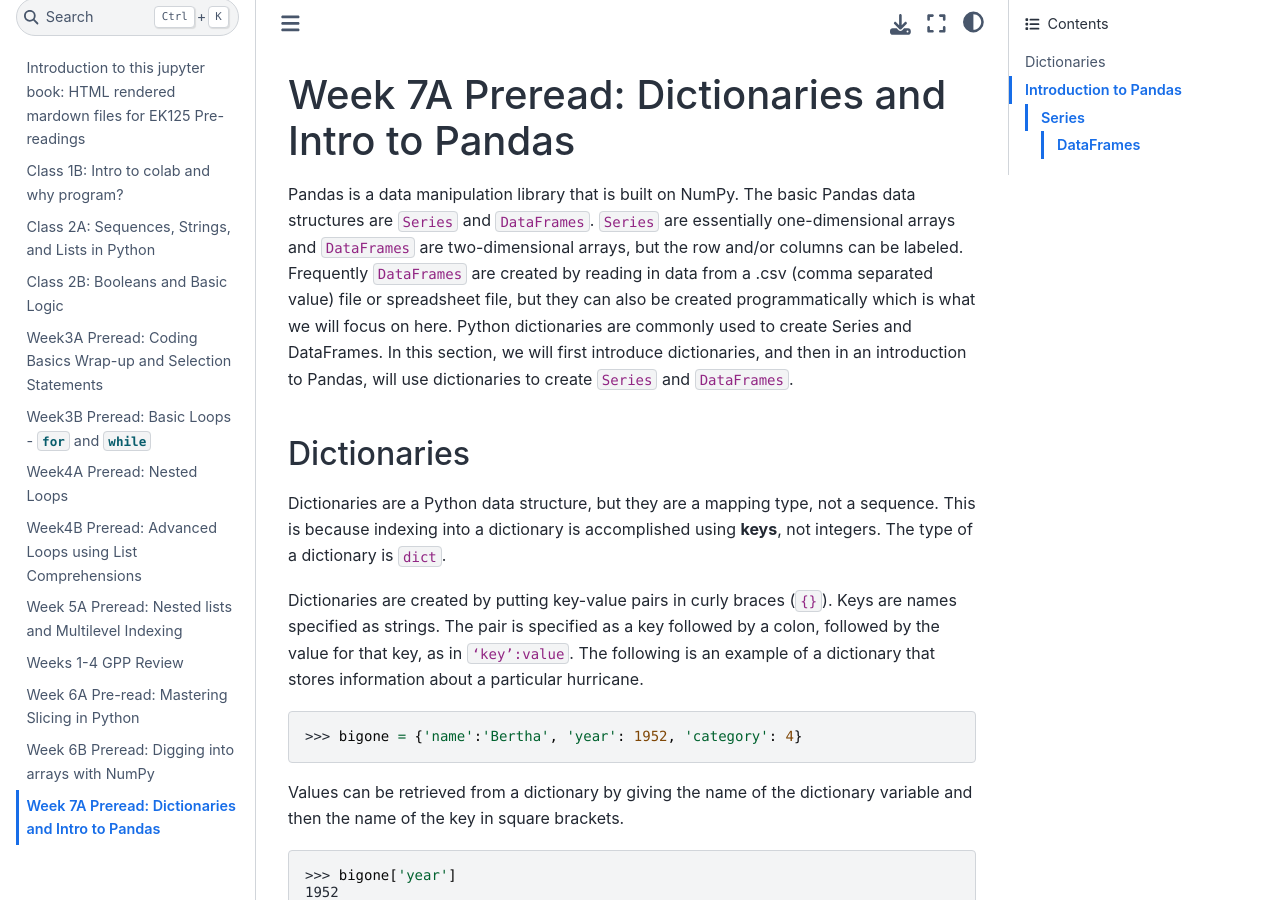
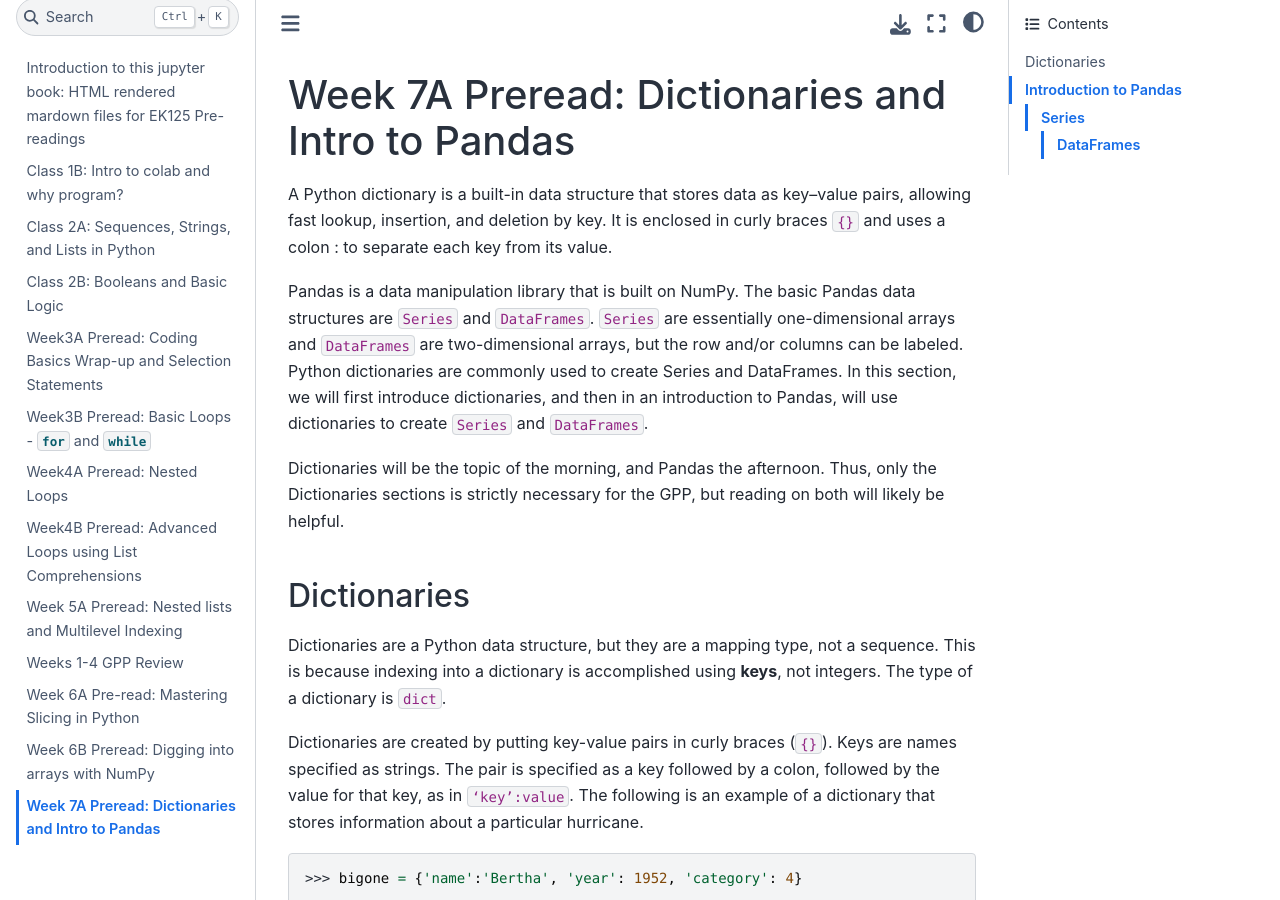
Before and after one commit to depasquale-lab/EK125, a Jupyter Book: the page built from Week7A.md, in a window 1280 px wide and 900 px high. Built offline with Jupyter Book 1.0.4 settings and Sphinx 7.4.7 and the Sphinx Book theme 1.1.4, drawn with Linux system fonts in a browser that asks for light colours; some of the changed text lies outside the part shown.

Commit message:
7A update

````diff
--- a/Week7A.md
+++ b/Week7A.md
@@ -1,6 +1,10 @@
 # Week 7A Preread: Dictionaries and Intro to Pandas
 
-Pandas is a data manipulation library that is built on NumPy. The basic Pandas data structures are `Series` and `DataFrames`. `Series` are essentially one-dimensional arrays and `DataFrames` are two-dimensional arrays, but the row and/or columns can be labeled.  Frequently `DataFrames` are created by reading in data from a .csv (comma separated value) file or spreadsheet file, but they can also be created programmatically which is what we will focus on here. Python dictionaries are commonly used to create Series and DataFrames. In this section, we will first introduce dictionaries, and then in an introduction to Pandas, will use dictionaries to create `Series` and `DataFrames`.
+A Python dictionary is a built-in data structure that stores data as key–value pairs, allowing fast lookup, insertion, and deletion by key. It is enclosed in curly braces `{}` and uses a colon : to separate each key from its value.
+
+Pandas is a data manipulation library that is built on NumPy. The basic Pandas data structures are `Series` and `DataFrames`. `Series` are essentially one-dimensional arrays and `DataFrames` are two-dimensional arrays, but the row and/or columns can be labeled. Python dictionaries are commonly used to create Series and DataFrames. In this section, we will first introduce dictionaries, and then in an introduction to Pandas, will use dictionaries to create `Series` and `DataFrames`.
+
+Dictionaries will be the topic of the morning, and Pandas the afternoon. Thus, only the Dictionaries sections is strictly necessary for the GPP, but reading on both will likely be helpful.
 
 ## Dictionaries
 
@@ -239,6 +243,8 @@ For a dictionary comprehension, key-value pairs must be created.
 ```
 
 ## Introduction to Pandas
+
+The morning GPP will strictly be on dictionaries, but the homework will cover Pandas, which will also be the topic of the lecture. So this reading is strictly optional (i.e., you don't need it for the preclass assessment) but it will likely be useful.
 
 Since Pandas is built on NumPy, they are frequently imported together using the following:
 
@@ -515,3 +521,5 @@ dtype: float64
 ```
 
 If a DataFrame object is large, which it frequently will be if read from a file, the first 5 rows can be viewed using the `head()` method, and the last 5 rows can be viewed using the `tail()` method.
+
+Frequently `DataFrames` are created by reading in data from a .csv (comma separated value) file or spreadsheet file, which we will focus on later in the class.
````
